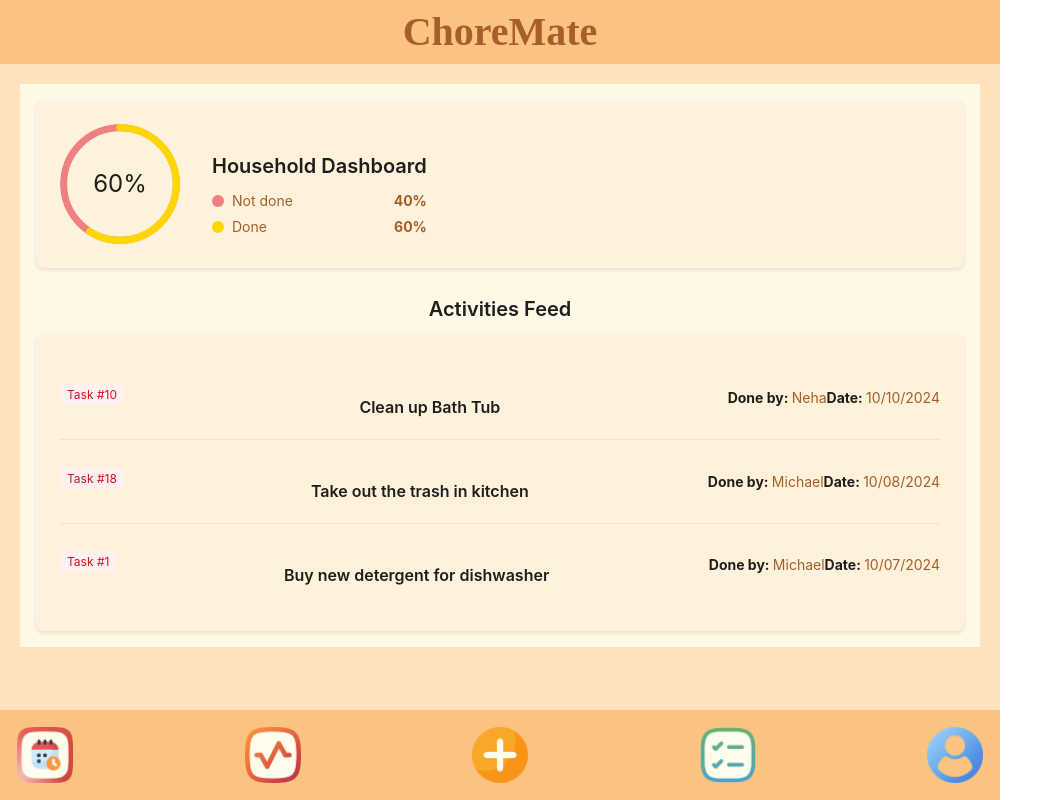
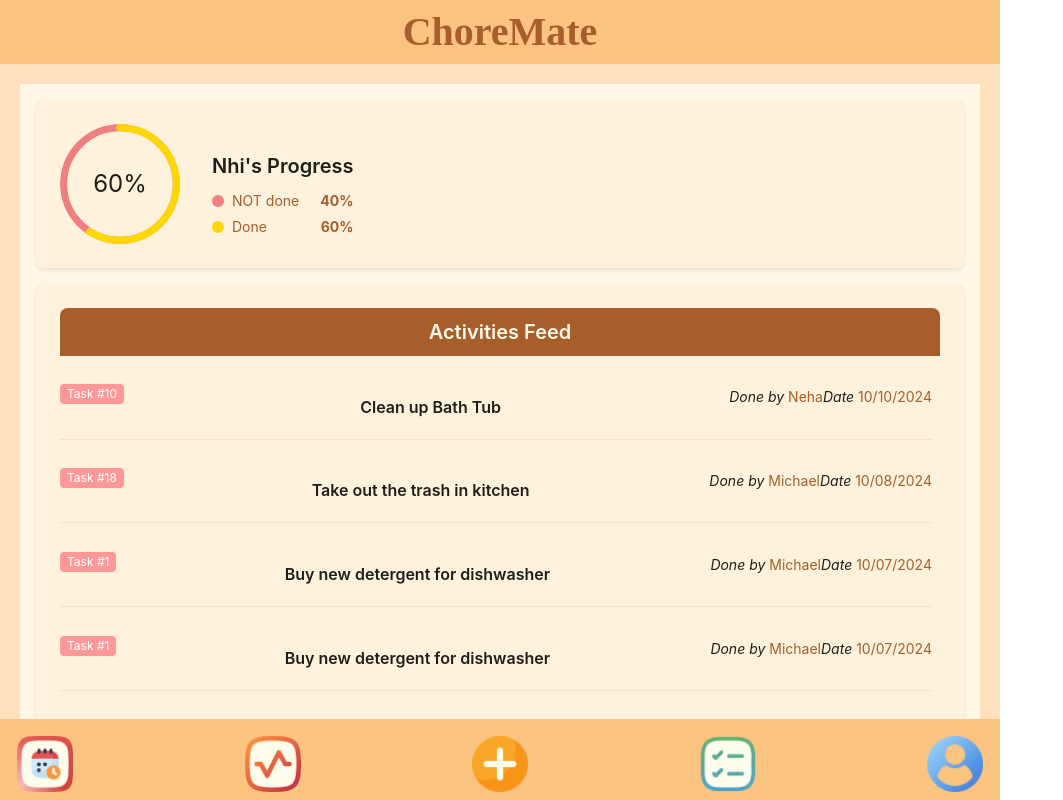
Before and after one commit to MichaelHehman/FECOPY, a React (Create React App) app: page /activities in a window 1280 px wide. Shown: the whole page, without its empty margins (0-1063 px from the left). Built offline with nearby package versions, Linux system fonts and the light colour scheme; sample sign-in values are in the browser's storage; a web font is replaced by a local one.

Commit message:
Included scrollable component in Dashboard page

```diff
--- a/src/pages/ActivitiesPage/Activities.js
+++ b/src/pages/ActivitiesPage/Activities.js
@@ -1,5 +1,5 @@
 import React from 'react';
-import { Card, List, Typography, Progress, Space, Tag } from 'antd';
+import { Card, List, Typography, Progress, Tag } from 'antd';
 import styles from './Activities.module.css';
 
 const { Title, Text } = Typography;
@@ -24,6 +24,18 @@ const Activities = () => {
       doneBy: 'Michael',
       date: '10/07/2024',
     },
+    {
+      id: 1,
+      title: 'Buy new detergent for dishwasher',
+      doneBy: 'Michael',
+      date: '10/07/2024',
+    },
+    {
+      id: 1,
+      title: 'Buy new detergent for dishwasher',
+      doneBy: 'Michael',
+      date: '10/07/2024',
+    },
   ];
 
   return (
@@ -34,17 +46,17 @@ const Activities = () => {
           <Progress
             type="circle"
             percent={60}
-            strokeColor="#FFD700"
-            trailColor="#F08080"
+            strokeColor="#FFD700" // Gold for "Done"
+            trailColor="#F08080" // Light Coral for "Not Done"
             size={120}
             className={styles.progressCircle}
           />
           <div>
-            <Title level={4} className={styles.progressTitle}>Household Dashboard</Title>
+            <Title level={4} className={styles.progressTitle}>Nhi's Progress</Title> {/* Changed Title */}
             <div className={styles.progressStatus}>
               <div className={styles.statusItem}>
                 <span className={styles.statusDot} style={{ backgroundColor: '#F08080' }}></span>
-                <Text className={styles.statusText}>Not done</Text>
+                <Text className={styles.statusText}>NOT done</Text>
                 <Text className={styles.statusPercent}>40%</Text>
               </div>
               <div className={styles.statusItem}>
@@ -58,29 +70,31 @@ const Activities = () => {
       </Card>
 
       {/* Activities Feed Section */}
-      <Title level={4} className={styles.feedTitle}>Activities Feed</Title>
       <Card className={styles.activitiesCard}>
+        <div className={styles.feedHeader} style={{ backgroundColor: '#A75E2A', color: 'white', padding: '10px', borderRadius: '8px 8px 0 0' }}> {/* Updated header style */}
+          <Title level={4} className={styles.feedTitle} style={{ margin: 0, color: '#FFF8E7' }}>Activities Feed</Title> {/* Updated title color */}
+        </div>
+        <div className={styles.activitiesList}>
           <List
             dataSource={tasks}
             renderItem={(task) => (
               <List.Item className={styles.taskItem}>
                 <div className={styles.taskHeader}>
-                <Tag color="red" className={styles.taskTag}>Task #{task.id}</Tag>
+                  <Tag className={styles.taskTag} style={{ backgroundColor: '#FF9999', color: 'white', border: 'none' }}>Task #{task.id}</Tag> {/* Updated tag style */}
                 </div>
                 <Title level={5} className={styles.taskTitle}>{task.title}</Title>
                 <div className={styles.taskDetails}>
                   <Text>
-                  <span className={styles.detailLabel}>Done by: </span>
-                  <span className={styles.detailValue}>{task.doneBy}</span>
+                    <i>Done by</i> <span className={styles.detailValue}>{task.doneBy}</span>
                   </Text>
                   <Text>
-                  <span className={styles.detailLabel}>Date: </span>
-                  <span className={styles.detailValue}>{task.date}</span>
+                    <i>Date</i> <span className={styles.detailValue}>{task.date}</span>
                   </Text>
                 </div>
               </List.Item>
             )}
           />
+        </div>
       </Card>
     </div>
   );
--- a/src/pages/ActivitiesPage/Activities.module.css
+++ b/src/pages/ActivitiesPage/Activities.module.css
@@ -8,7 +8,7 @@
 .progressCard {
   margin-bottom: 16px;
   border: none;
-    background-color: #FFF2DC;
+  background-color: #FFF2DC; /* Lighter beige for card */
   box-shadow: 0px 2px 4px rgba(0, 0, 0, 0.1);
 }
 
@@ -24,7 +24,7 @@
 
 .progressTitle {
   font-size: 18px;
-    color: #A75E2A;
+  color: #A75E2A; /* Brown for title */
 }
 
 .progressStatus {
@@ -47,31 +47,40 @@
 
 .statusText {
   font-size: 14px;
-    color: #A75E2A;
+  color: #A75E2A; /* Brown for text */
 }
 
 .statusPercent {
   margin-left: auto;
   font-size: 14px;
-    color: #A75E2A;
+  color: #A75E2A; /* Brown for percentage */
   font-weight: bold;
 }
 
 /* Activities Feed Section */
-  .feedTitle {
-    margin-bottom: 12px;
-    color: #A75E2A;
+.activitiesCard {
+  border: none;
+  background-color: #FFF2DC; /* Lighter beige for card */
+  box-shadow: 0px 2px 4px rgba(0, 0, 0, 0.1);
 }
 
-  .activitiesCard {
-    border: none;
-    background-color: #FFF2DC;
-    box-shadow: 0px 2px 4px rgba(0, 0, 0, 0.1);
+.feedHeader { /* Style for the header */
+  /* Background color set inline in component */
+}
+
+.feedTitle {
+  /* Color set inline in component */
+}
+
+.activitiesList {
+  max-height: 400px;
+  overflow-y: auto;
+  padding-right: 8px;
 }
 
 .taskItem {
   padding: 16px;
-    border-bottom: 1px solid #F0F0F0;
+  border-bottom: 1px solid #F0F0F0; /* Light gray border */
 }
 
 .taskHeader {
@@ -80,14 +89,12 @@
 
 .taskTag {
   font-size: 12px;
-    background-color: #FF9999;
-    color: white;
-    border: none;
+  /* Background and color set inline in component */
 }
 
 .taskTitle {
   font-size: 16px;
-    color: #A75E2A;
+  color: #A75E2A; /* Brown for task title */
   margin-bottom: 8px;
 }
 
@@ -95,13 +102,13 @@
   display: flex;
   justify-content: space-between;
   font-size: 14px;
-    color: #A75E2A;
+  color: #A75E2A;  /* Brown for details */
 }
 
-  .detailLabel {
+.detailLabel { /* Not used in provided JSX, but kept for consistency */
   font-weight: bold;
 }
 
 .detailValue {
-    color: #A75E2A;
+  color: #A75E2A; /* Brown for detail values */
 }
```
Lines whose indentation alone changed are shown as unchanged.
